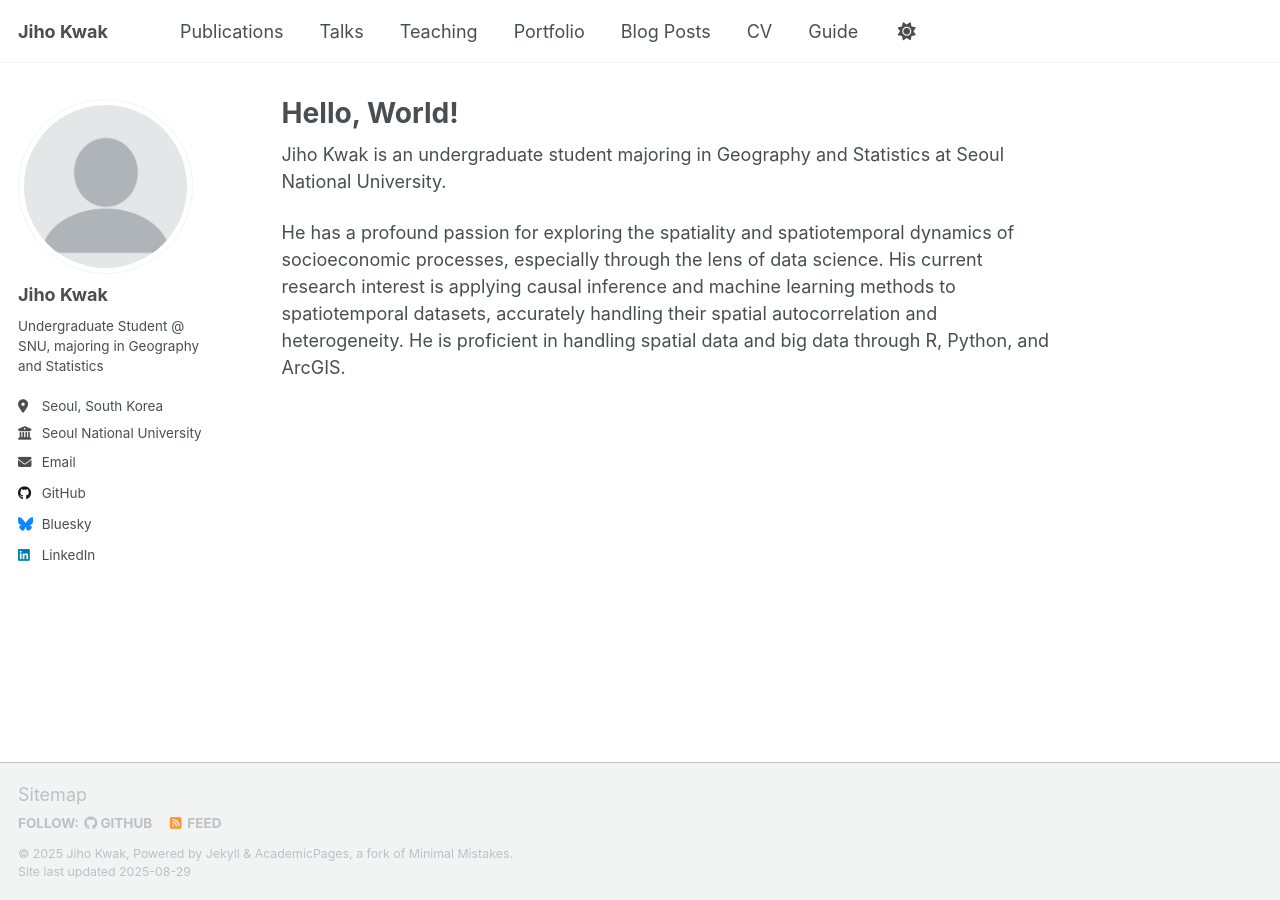
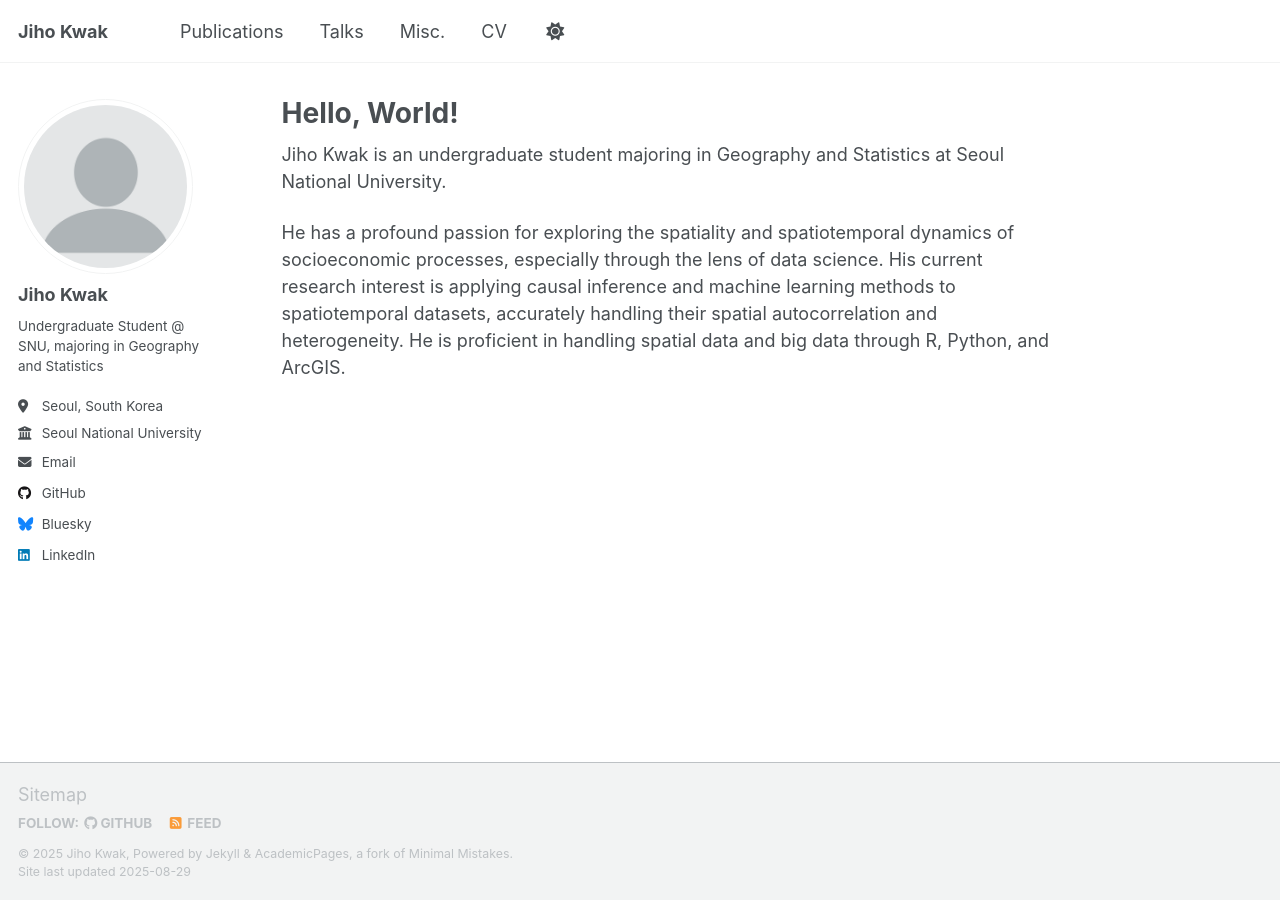
Before and after one commit to jihography/jihography.github.io, a Jekyll site: the page built from _pages/about.md, in a window 1280 px wide. Built offline with Jekyll 4.4.1, drawn with Linux system fonts in a browser that asks for light colours; a script that is not in the unit is left out.

Commit message:
Update navigation.yml

```diff
--- a/_data/navigation.yml
+++ b/_data/navigation.yml
@@ -14,13 +14,7 @@ main:
   - title: "Talks"
     url: /talks/
 
-  - title: "Teaching"
-    url: /teaching/
-
-  - title: "Portfolio"
-    url: /portfolio/
-
-  - title: "Blog Posts"
+  - title: "Misc."
     url: /year-archive/
 
   - title: "CV"
@@ -28,6 +22,3 @@ main:
 
   # - title: "CV"
   #   url: /cv-json/
-
-  - title: "Guide"
-    url: /markdown/
```
